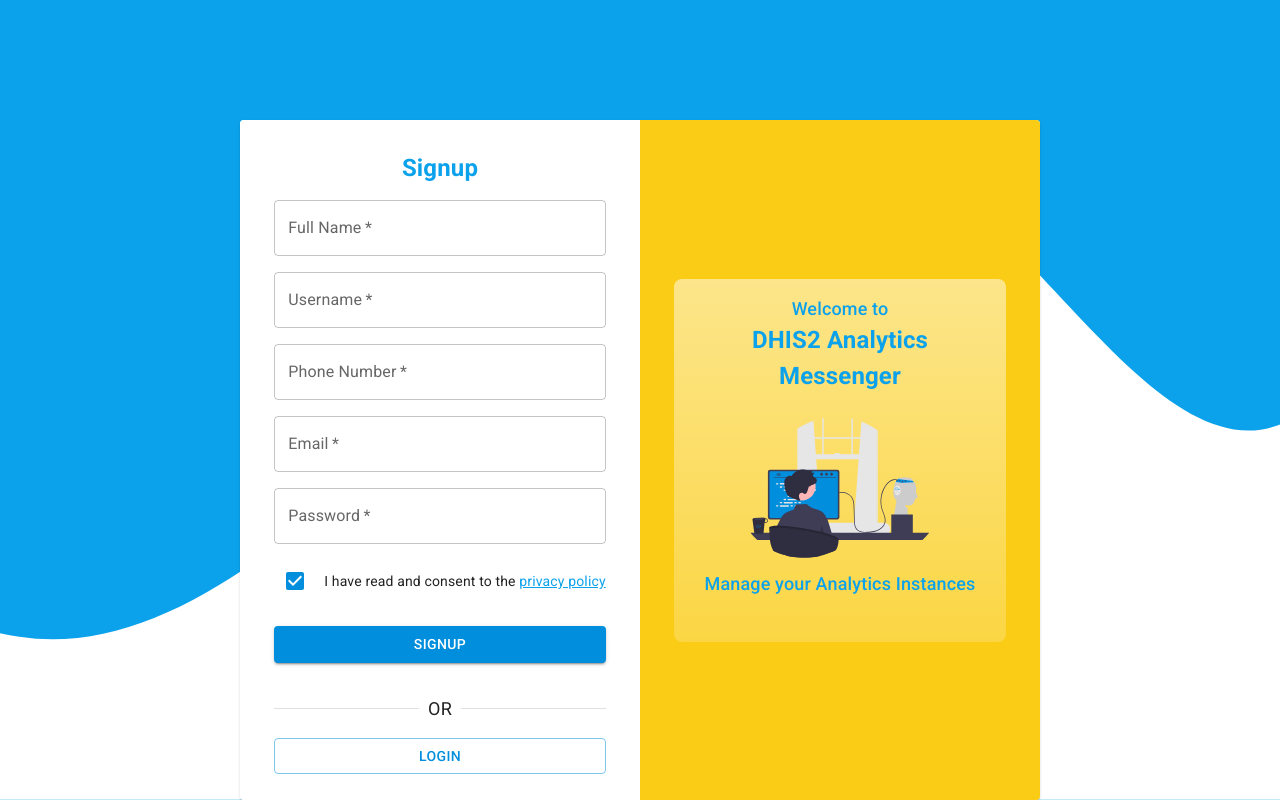
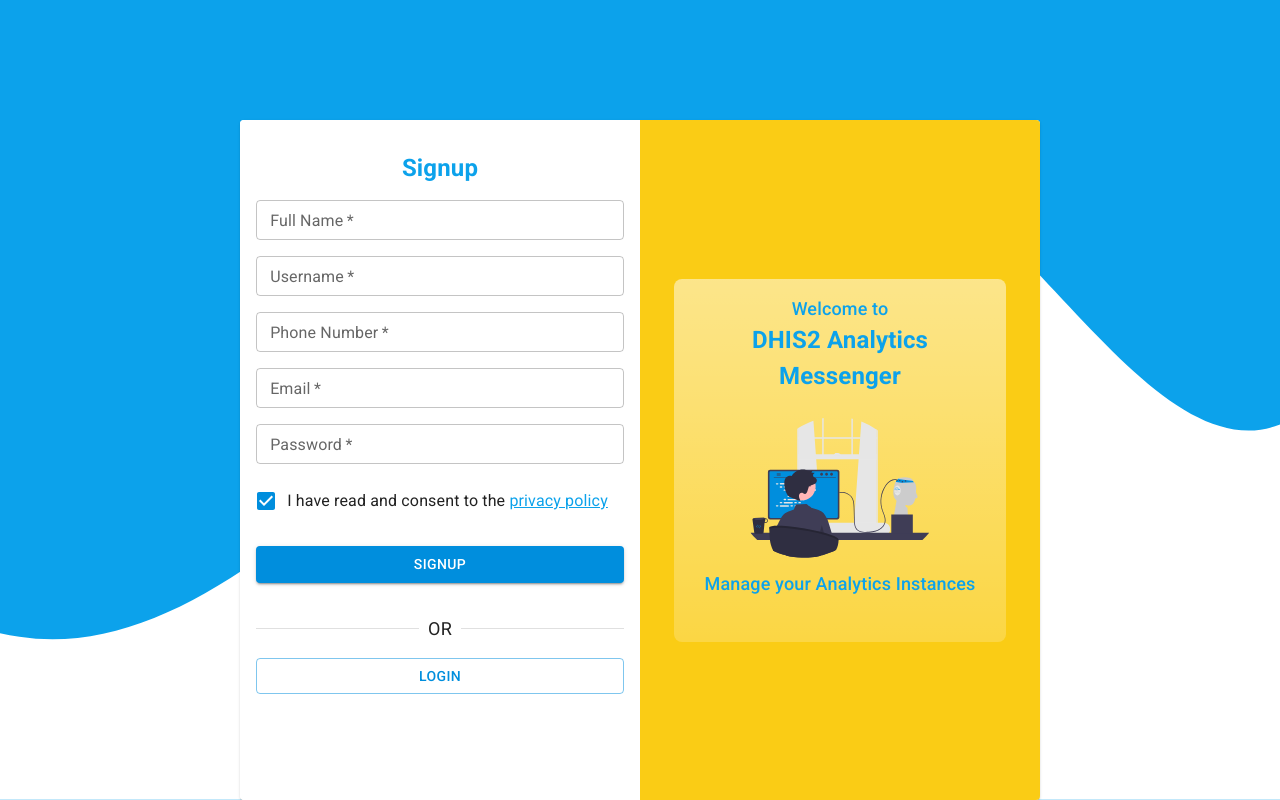
Before and after one commit to hisptz/dhis2-analytics-messenger-panel, a Next.js app: page /auth/signup in a window 1280 px wide. Built offline with nearby package versions, Linux system fonts and the light colour scheme.

Commit message:
chore(signup form): Refactors & improvements
- Refactored form field

```diff
--- a/src/app/auth/signup/page.tsx
+++ b/src/app/auth/signup/page.tsx
@@ -1,11 +1,13 @@
 "use client";
-import {Button, Checkbox, Divider, TextField} from "@mui/material";
+import {Button, Divider} from "@mui/material";
 import {useRouter} from "next/navigation";
 import {z} from "zod"
-import {useForm} from "react-hook-form";
+import {FormProvider, useForm} from "react-hook-form";
 import {zodResolver} from "@hookform/resolvers/zod";
 import {useState} from "react";
 import Link from "next/link";
+import {RHFTextInput} from "@/components/RHFTextInput";
+import {RHFCheckbox} from "@/components/RHFCheckbox";
 
 const label = {inputProps: {"aria-label": "Checkbox"}};
 
@@ -16,19 +18,23 @@
 		phoneNumber: z.string().optional(),
 		email: z.string().email(),
 		password: z.string().min(8, "Password should have at least 8 characters").regex(/[A-Z]/, "Password should have at least one capital letter").regex(/\d/, "Password should have at least one number"),
+		consent: z.boolean().refine((value) => value, "You must consent to the privacy policy to continue")
 })
 
-type SignForm = z.infer<typeof signupFormSchema>;
+export type SignFormData = z.infer<typeof signupFormSchema>;
 
 export default function SignUpSide() {
 		const [showPassword, setShowPassword] = useState(false);
 
-		const onSignup = (data: SignForm) => {
+		const onSignup = (data: SignFormData) => {
 				console.log(data)
 		}
 
-		const form = useForm<SignForm>({
-				resolver: zodResolver(signupFormSchema)
+		const form = useForm<SignFormData>({
+				resolver: zodResolver(signupFormSchema),
+				defaultValues: {
+						consent: true
+				}
 		})
 		const {replace} = useRouter();
 
@@ -41,76 +47,66 @@
 						className="h-full flex flex-col items-center justify-start gap-[16px] text-center py-[32px]">
 						<div className="text-primary-500 font-bold text-2xl ">Signup</div>
 						<div className="flex flex-col gap-[32px]">
+								<FormProvider {...form} >
 										<form onSubmit={form.handleSubmit(onSignup)}
 													className="flex flex-col items-start justify-start gap-[24px] w-full">
 												<div className="flex flex-col items-center justify-start gap-[16px]">
-												<TextField
-														{...form.register("fullName")}
+														<RHFTextInput
+																name="fullName"
 																required
 																fullWidth
 																type="text"
 																id="fullname"
 																label="Full Name"
-														variant="outlined"
-														error={!!form.formState.errors.fullName}
-														helperText={form.formState.errors.fullName?.message}
+																size="small"
 														/>
-												<TextField
-														{...form.register("username")}
+														<RHFTextInput
+																name="username"
 																required
 																fullWidth
 																type="text"
 																id="username"
 																label="Username"
-														variant="outlined"
-														error={!!form.formState.errors.username}
-														helperText={form.formState.errors.username?.message}
+																size="small"
 														/>
-												<TextField
-														{...form.register("phoneNumber")}
+														<RHFTextInput
+																name="phoneNumber"
 																required
 																fullWidth
 																type="tel"
 																id="phonenumber"
 																label="Phone Number"
-														variant="outlined"
-														error={!!form.formState.errors.phoneNumber}
-														helperText={form.formState.errors.phoneNumber?.message}
+																size="small"
 														/>
-												<TextField
-														{...form.register("email")}
+														<RHFTextInput
+																name="email"
 																required
 																fullWidth
 																type="email"
 																id="email"
 																label="Email"
-														variant="outlined"
-														error={!!form.formState.errors.email}
-														helperText={form.formState.errors.email?.message}
+																size="small"
 														/>
-												<TextField
-														{...form.register("password")}
+														<RHFTextInput
+																name="password"
 																required
 																fullWidth
 																type="password"
 																id="password"
 																label="Password"
-														variant="outlined"
-														error={!!form.formState.errors.password}
-														helperText={form.formState.errors.password?.message}
+																size="small"
 														/>
-												<div className="flex flex-row gap-2 items-center">
-														<Checkbox defaultChecked/>
-														<span className="text-sm">I have read and consent to the <Link color="#008edd"
+														<RHFCheckbox name="consent" label={<>I have read and consent to the <Link color="#008edd"
 																																																			className="text-primary-500 underline"
-																																													 href="/">privacy policy</Link></span>
-												</div>
+																																																			href="/">privacy
+																policy</Link></>}/>
 												</div>
 												<Button type="submit" fullWidth className="bg-primary-500 rounded-full pointer text-white"
 																variant="contained">
 														Signup
 												</Button>
 										</form>
+								</FormProvider>
 								<div className="flex flex-col gap-[16px]">
 										<Divider role="presentation" color="primary">
 												OR
--- /dev/null
+++ b/src/components/RHFCheckbox.tsx
@@ -0,0 +1,26 @@
+import {Checkbox, CheckboxProps, FormControl, FormControlLabel, FormHelperText} from "@mui/material";
+import {useController} from "react-hook-form";
+import React from "react"
+
+export interface RHFCheckboxProps extends CheckboxProps {
+		name: string;
+		label: string | React.ReactNode;
+}
+
+
+export function RHFCheckbox({name, label, ...props}: RHFCheckboxProps) {
+		const {fieldState, field} = useController({
+				name
+		})
+
+		return (
+				<FormControl error={!!fieldState.error}>
+						<FormControlLabel control={<Checkbox  {...field} checked={field.value} {...props} />} label={label}/>
+						{
+								fieldState.error && (<FormHelperText>
+										{fieldState.error?.message}
+								</FormHelperText>)
+						}
+				</FormControl>
+		)
+}
--- /dev/null
+++ b/src/components/RHFTextInput.tsx
@@ -0,0 +1,24 @@
+import {FieldValues, Path, useController} from "react-hook-form";
+import {TextField, TextFieldProps} from "@mui/material";
+
+export interface RHFTextInputProps extends Omit<TextFieldProps<"outlined">, "helperText" | "error" | "variant"> {
+		name: string;
+}
+
+export function RHFTextInput<T extends FieldValues>({name, ...props}: RHFTextInputProps) {
+		const {field, fieldState} = useController<T>({
+				name: name as Path<T>
+		})
+
+		return (
+				<TextField
+						{...props}
+						{...field}
+						required
+						fullWidth
+						variant="outlined"
+						error={!!fieldState.error}
+						helperText={fieldState?.error?.message ?? ""}
+				/>
+		)
+}
```
Lines whose indentation alone changed are shown as unchanged.
